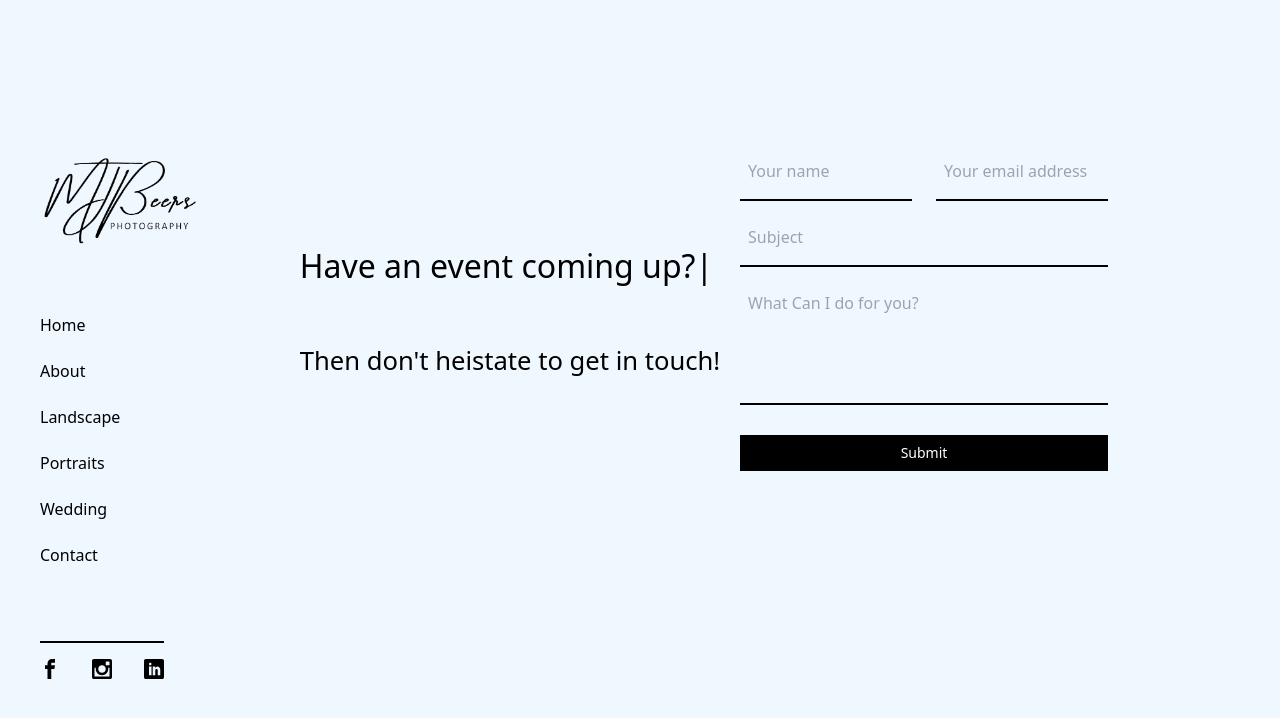
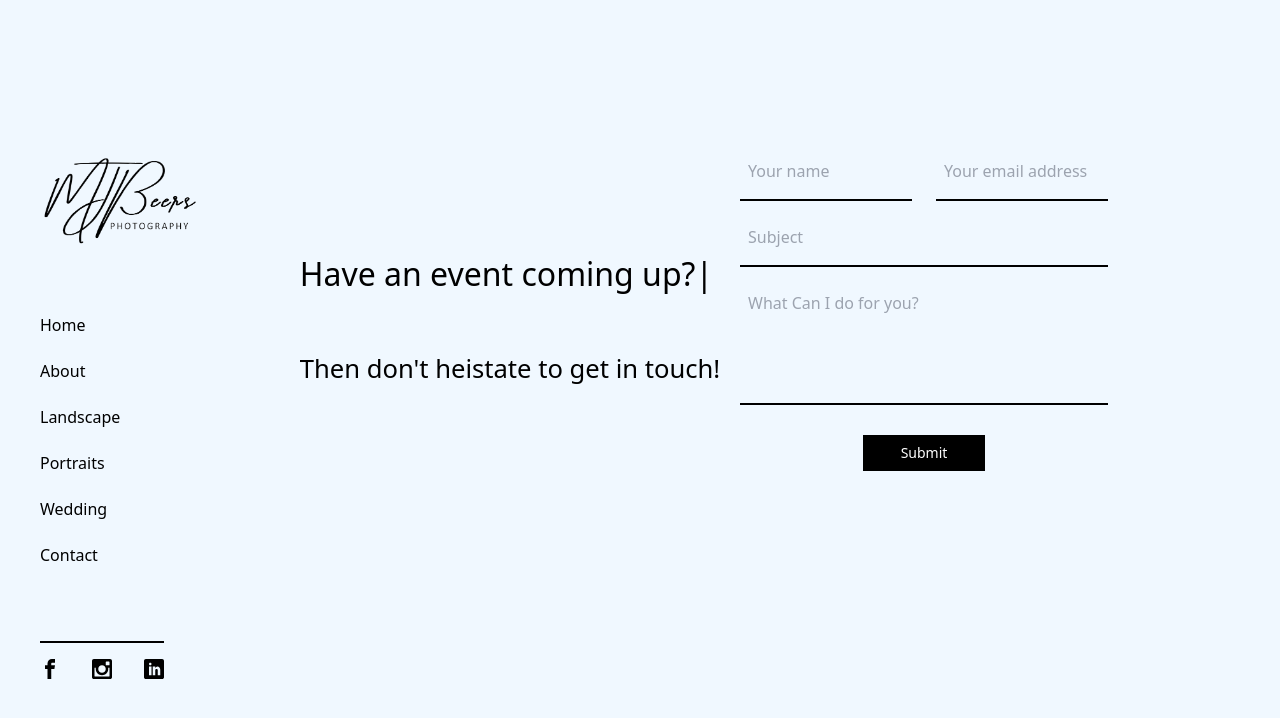
Before and after one commit to acz1992/mjbeers_photography, a React (Vite) app: page /contact in a window 1280 px wide. Shown: the top 718 px of the page. Built offline with nearby package versions, Linux system fonts and the light colour scheme.

Commit message:
Center button in contact form

```diff
--- a/src/components/ContactForm.tsx
+++ b/src/components/ContactForm.tsx
@@ -38,7 +38,7 @@ const ContactForm = () => {
 			/* mx-12 tablet:mx-auto  */
 			className="w-full md:max-w-xl lg:max-w-3xl xl:max-w-4xl "
 		>
-			<div className="tablet:flex justify-between gap-6 no-scrollbar  ">
+			<div className="tablet:flex justify-between gap-6">
 				<div className="mb-4 w-full">
 					<input
 						type="text"
@@ -88,12 +88,14 @@ const ContactForm = () => {
 					placeholder="What Can I do for you?"
 				></textarea>
 			</div>
-			<button
-				type="submit"
-				className="w-full px-4 py-2 text-sm font-medium text-white bg-primary  outline-none hover:bg-slate-700 transition delay-150 duration-300 ease-in-out focus:bg-slate-400"
-			>
-				Submit
-			</button>
+			<div className="flex w-full justify-center">
+				<button
+					type="submit"
+					className="w-1/3 justify-self-center px-4 py-2 text-sm font-medium text-white bg-primary outline-none hover:bg-slate-700 transition delay-150 duration-300 ease-in-out focus:bg-slate-400"
+				>
+					Submit
+				</button>
+			</div>
 		</form>
 	);
 };
--- a/src/components/Header.tsx
+++ b/src/components/Header.tsx
@@ -25,7 +25,7 @@ const Header = () => {
 	};
 
 	return (
-		<header className="bg-orange-200 laptop:hidden fixed w-full top-0 z-50 border-b-black">
+		<header className="laptop:hidden fixed w-full top-0 z-50 shadow-md ">
 			{" "}
 			{/* Added z-50above to make header work */}
 			<div className="flex items-center justify-between px-4 pt-1 pb-2">
@@ -49,7 +49,7 @@ const Header = () => {
 					variants={menuVariants}
 					initial="hidden"
 					animate="show"
-					className="bg-orange-200 shadow-2xl w-5/6 fixed top-0 right-0 max-w-xs h-screen z-50"
+					className="shadow-2xl w-5/6 fixed top-0 right-0 max-w-xs h-screen z-50"
 				>
 					{/* Icon */}
 					<div
--- a/src/components/Sidebar.tsx
+++ b/src/components/Sidebar.tsx
@@ -17,8 +17,7 @@ const links: Link[] = [
 
 const Sidebar = () => {
 	return (
-		/* bg-orange-200 */
-		<nav className="hidden laptop:fixed pl-10 h-screen  laptop:flex flex-col items-center justify-center">
+		<nav className="hidden laptop:fixed pl-10 h-screen laptop:flex flex-col items-center justify-center">
 			<div className="flex flex-col gap-8">
 				{/* Logo */}
 				<div className="">
--- a/src/pages/Contact.tsx
+++ b/src/pages/Contact.tsx
@@ -20,7 +20,7 @@ const Contact = () => {
 			className="mx-10 laptop:mx-20 laptop:my-[14%] flex flex-col
 		laptop:justify-items-center items-center laptop:grid grid-cols-2 grid-cols-[50%_40%]"
 		>
-			<div className=" flex flex-col laptop:mb-0">
+			<div className="my-4 flex flex-col laptop:mb-0">
 				<TypeAnimation
 					sequence={[
 						"Like the look of my work?",
```
